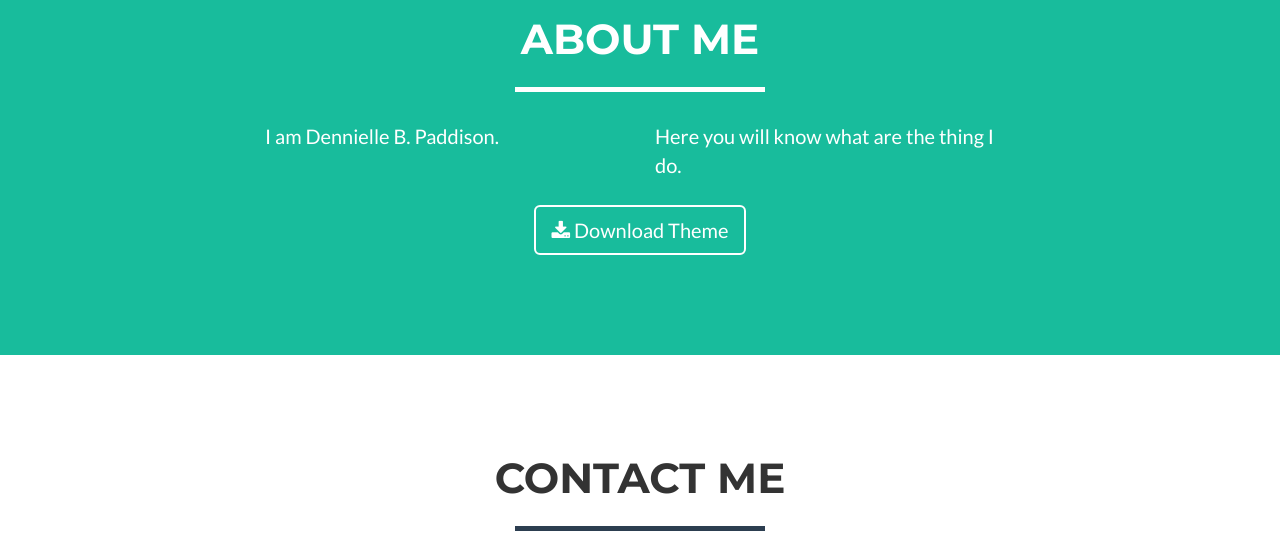
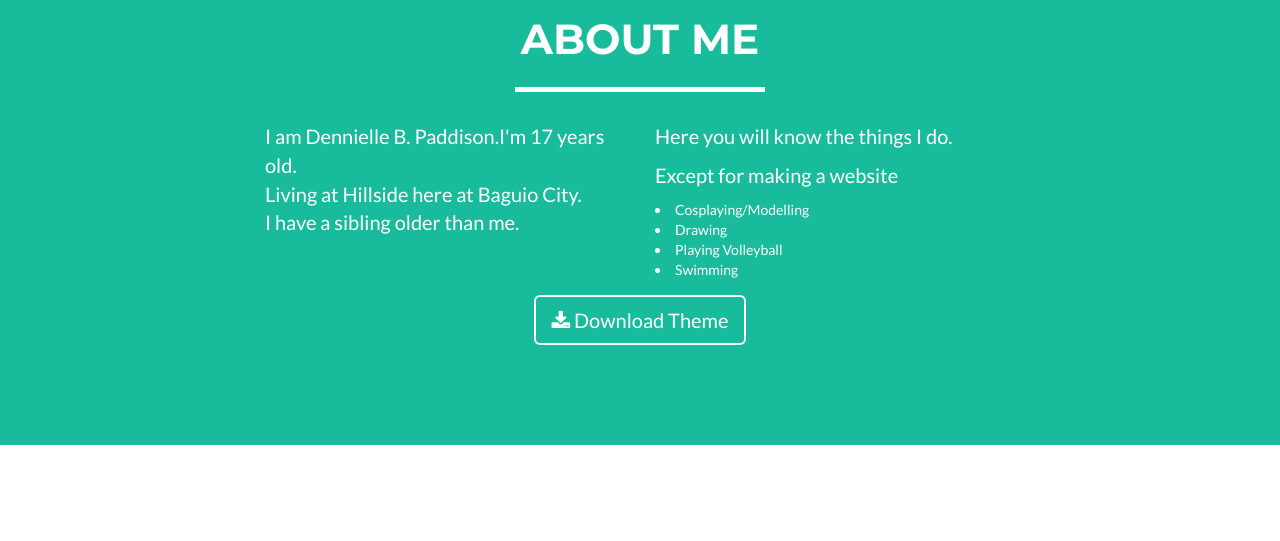
Before and after one commit to Dennielle/.github.io, a website: page index.html in a window 1280 px wide. Shown: the part 1780-2321 px from the top of the page. Drawn offline with nearby package versions, Linux system fonts and the light colour scheme.

Commit message:
Update index.html

```diff
--- a/index.html
+++ b/index.html
@@ -167,10 +167,17 @@
             </div>
             <div class="row">
                 <div class="col-lg-4 col-lg-offset-2">
-                    <p>I am Dennielle B. Paddison.</p>
+                    <p>I am Dennielle B. Paddison.I'm 17 years old.
+                        <br>Living at Hillside here at Baguio City.
+                         <br>I have a sibling older than me. </p>
                 </div>
                 <div class="col-lg-4">
-                    <p>Here you will know what are the thing I do.</p>
+                    <p>Here you will know the things I do.</p>
+                        <p>Except for making a website</p>
+                        <li>Cosplaying/Modelling</li>
+                        <li>Drawing</li>
+                        <li>Playing Volleyball</li>
+                        <li>Swimming</li>
                 </div>
                 <div class="col-lg-8 col-lg-offset-2 text-center">
                     <a href="#" class="btn btn-lg btn-outline">
```
